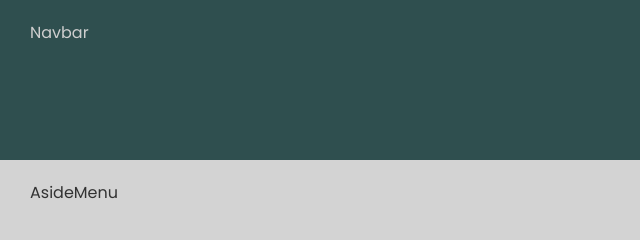
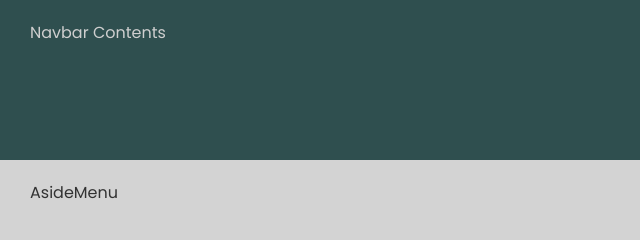
Before and after one commit to sivin23/CSS_Grid_layouts, a plain HTML site: page index.html in a window 1280 px wide. Shown: the top 240 px of the page, 0-640 px from the left. Drawn offline with Linux system fonts and the light colour scheme.

Commit message:
progress pushed to Github

```diff
--- a/index.html
+++ b/index.html
@@ -11,7 +11,7 @@
 <body>
 	<div id="main-container" class="main-container">
 
-		<div> Navbar
+		<div> Navbar Contents
 			<!-- <nav class="navbar-container">
 				<div class="brand">
 					<div class="brand-logo">
--- a/styles.css
+++ b/styles.css
@@ -51,6 +51,10 @@
 	grid-gap: 0px;
 }
 
+#main-container div {
+
+}
+
 #main-container div:nth-child(odd)
 {
 	background-color: darkslategrey;
```
